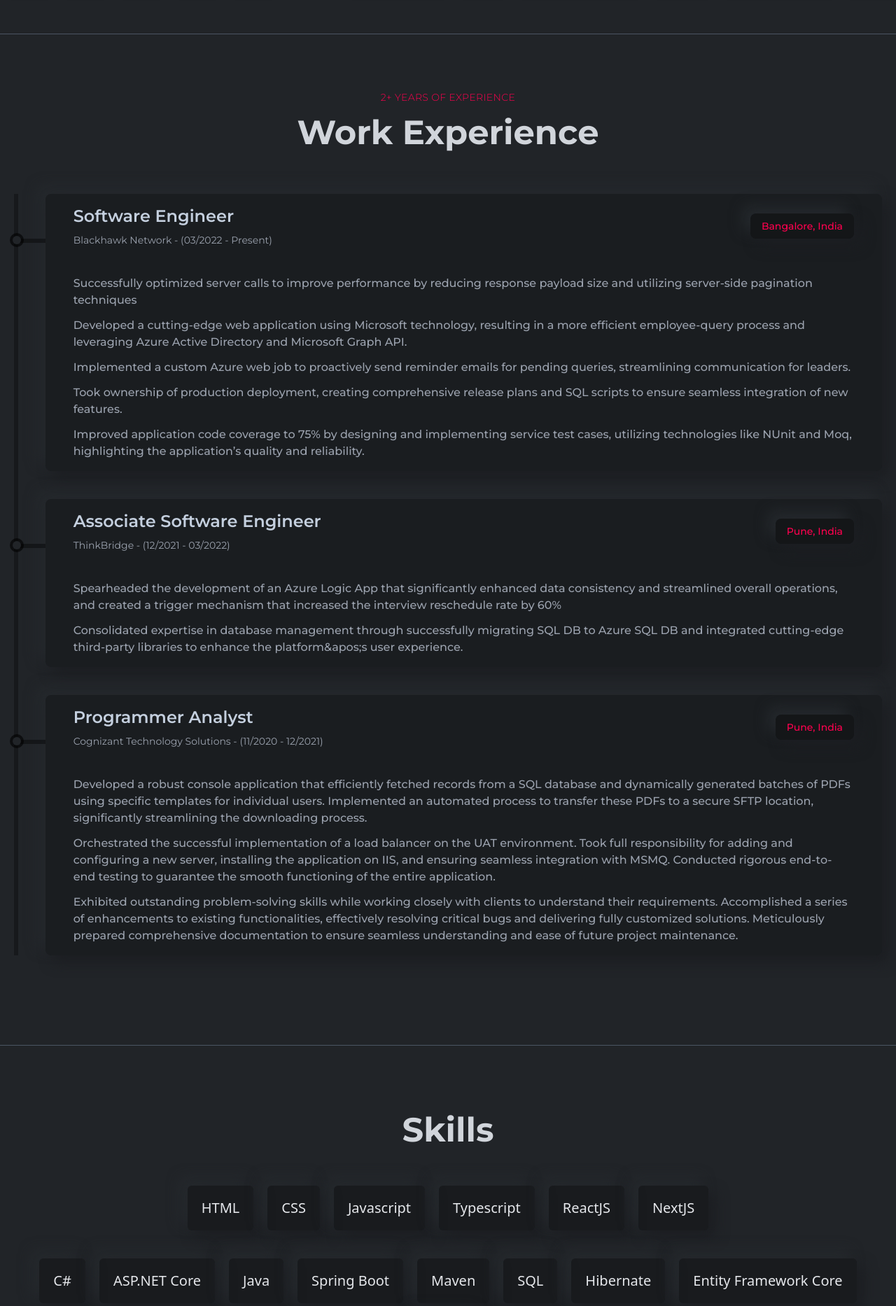
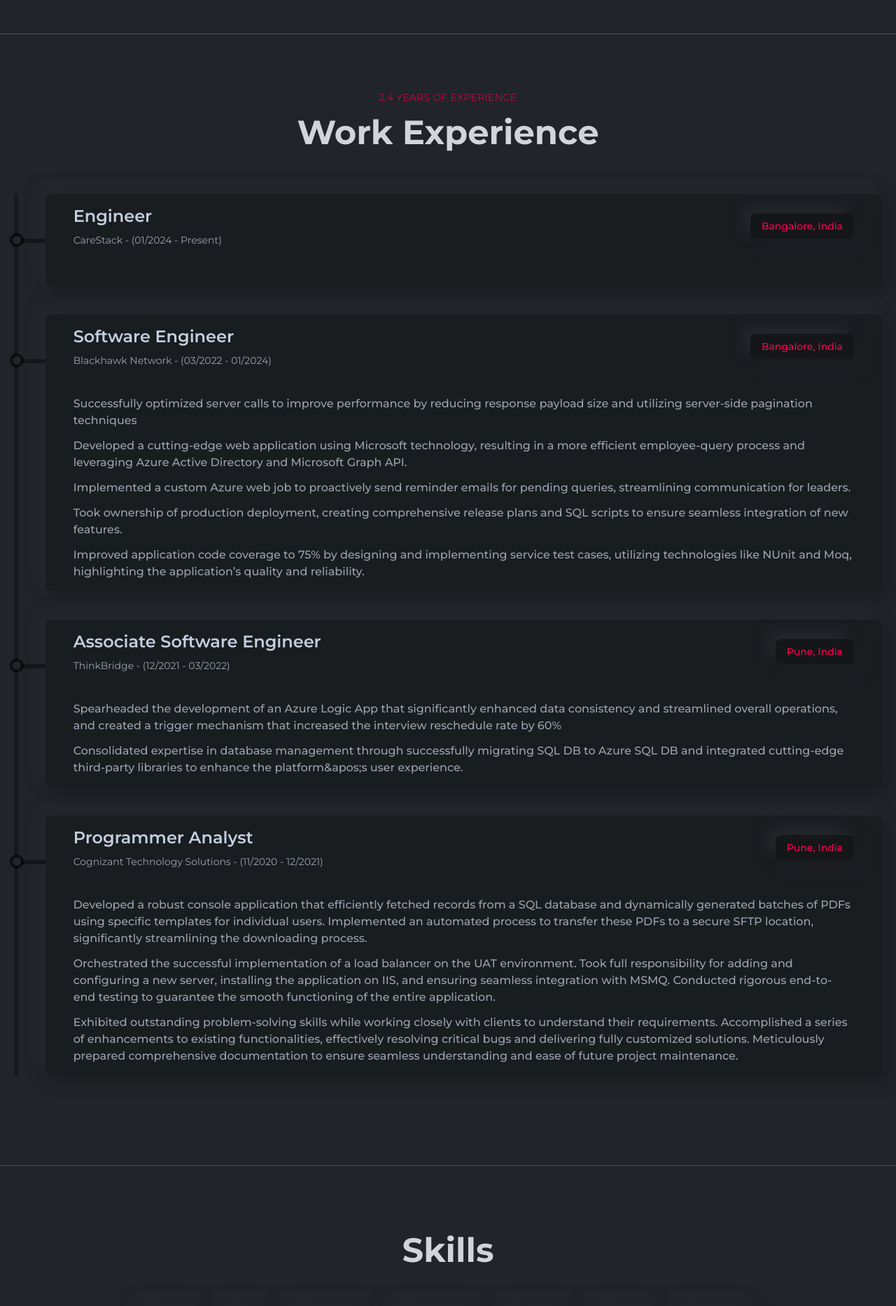
Before and after one commit to Vraj9799/Portfolio, a Next.js app: page / in a window 1280 px wide. Shown: the part 700-2566 px from the top of the page at 70% size. Built offline with nearby package versions, Linux system fonts and the light colour scheme.

Commit message:
updated data

```diff
--- a/components/experience/Experience.tsx
+++ b/components/experience/Experience.tsx
@@ -4,6 +4,14 @@
 import Title from "../common/Title";
 import ExperienceCard from "./ExperienceCard";
 const Experience = () => {
+
+  const getExperience = () => {
+    const today = new Date();
+    const startDate = new Date(2020, 10, 28);
+    const differenceInMilliseconds = today.getTime() - startDate.getTime();
+    const yearsOfExperience = differenceInMilliseconds / (1000 * 60 * 60 * 24 * 365);
+    return yearsOfExperience.toFixed(1);
+  };
   return (
     <>
       <section
@@ -11,7 +19,7 @@
         className="w-full py-20 border-b-[1px] border-b-gray-600"
       >
         <div className="flex justify-center items-center text-center">
-          <Title title="2+ YEARS OF EXPERIENCE" des="Work Experience" />
+          <Title title={`${getExperience()} YEARS OF EXPERIENCE`} des="Work Experience" />
         </div>
         <div className="pb-12 font-titleFont flex gap-20 px-5">
           <div className="mt-2 w-full h-fit border-l-[6px] border-l-black border-opacity-30 flex flex-col gap-10">
--- a/components/footer/Footer.tsx
+++ b/components/footer/Footer.tsx
@@ -2,7 +2,7 @@
   return (
     <div className="w-full py-10">
       <p className="text-center text-gray-500 text-base">
-        © 2023. Built by Vraj Shah
+        © {new Date().getFullYear()}. Built by Vraj Shah
         <br />
         Design Motivation from{" "}
         <a
--- a/data/index.ts
+++ b/data/index.ts
@@ -48,9 +48,16 @@
 
 export const workExperiences: WorkExperienceItem[] = [
   {
+    _id: 4,
+    title: 'Engineer',
+    subTitle: 'CareStack - (01/2024 - Present)',
+    location: 'Bangalore, India',
+    description: []
+  },
+  {
     _id: 3,
     title: "Software Engineer",
-    subTitle: "Blackhawk Network - (03/2022 - Present)",
+    subTitle: "Blackhawk Network - (03/2022 - 01/2024)",
     location: "Bangalore, India",
     description: [
       "Successfully optimized server calls to improve performance by reducing response payload size and utilizing server-side pagination techniques",
@@ -85,11 +92,11 @@
 
 export const projectsData: ProjectItem[] = [
   {
-    title:"Cozy Comfort",
+    title: "Cozy Comfort",
     des: "Created a fully functional e-commerce web application that allows users to browse and purchase products. Integrated with Stripe, for payment gateway and utilized MongoDB as the data storage solution, ensuring that the website remains reliable and scalable.",
-    src:"/assets/cozy-comfort.png",
-    websiteLink:"https://vrajshah-ecommerce.vercel.app",
-    githubLink:"https://github.com/Vraj9799/Cozy-Comfort"
+    src: "/assets/cozy-comfort.png",
+    websiteLink: "https://vrajshah-ecommerce.vercel.app",
+    githubLink: "https://github.com/Vraj9799/Cozy-Comfort"
   },
   {
     title: "Blog Application",
@@ -119,13 +126,13 @@
 ];
 
 export const skills = {
-  frontend: ["HTML", "CSS", "Javascript", "Typescript", "ReactJS", "NextJS"],
+  frontend: ["HTML", "CSS", "Javascript", "Typescript", "ReactJS", "NextJS","Angular"],
   backend: [
     "C#",
     "ASP.NET Core",
     "Java",
     "Spring Boot",
-    "Maven",
+    "Microservices",
     "SQL",
     "Hibernate",
     "Entity Framework Core",
@@ -134,12 +141,7 @@
 };
 
 export const bestSkills = [
-  "JavaScript",
-  "C#",
-  "ASP.NET Core",
-  "Java",
-  "Spring Boot",
-  "SQL",
+  'C#', 'ASP.NET Core', 'Microservices', 'Angular', 'SQL', 'Azure'
 ];
 
 export const resumeLink = process.env.NEXT_PUBLIC_RESUME_LINK;
```
